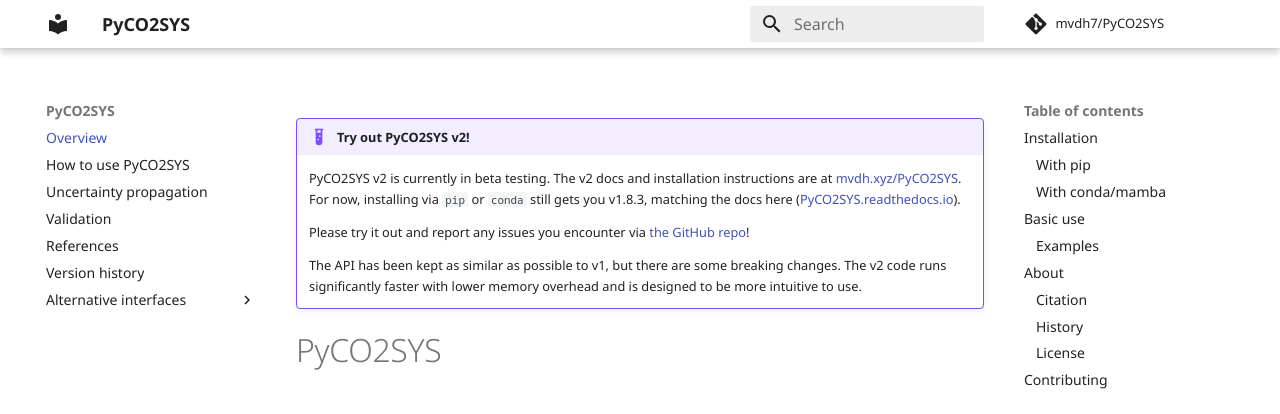
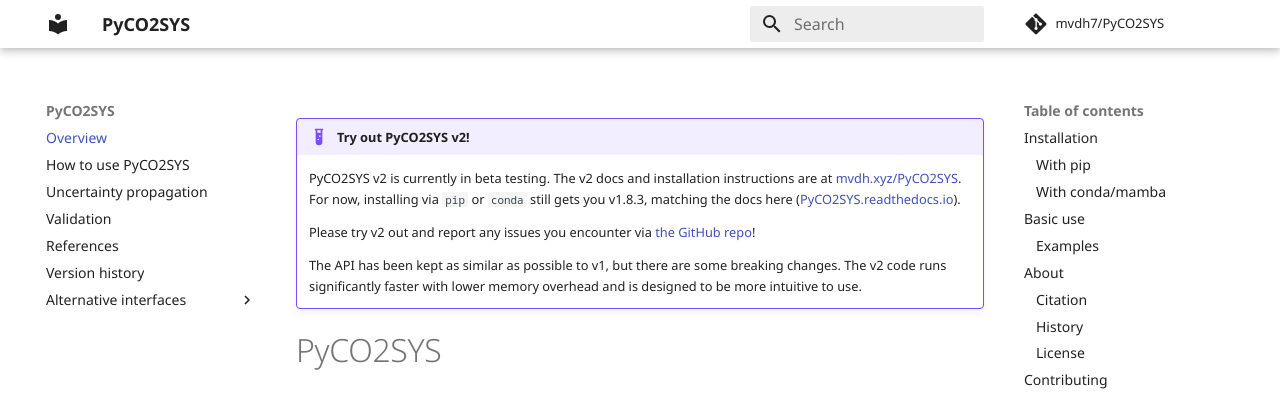
Before and after one commit to mvdh7/PyCO2SYS, an MkDocs documentation site: the page built from docs/index.md, in a window 1280 px wide and 900 px high. Shown: the top 414 px of the window. Built offline with MkDocs 1.6.1 and Material for MkDocs 9.7.7, drawn with Linux system fonts in a browser that asks for light colours; comment, search, counter and statistics services are not loaded.

Commit message:
Fix wording

```diff
--- a/docs/index.md
+++ b/docs/index.md
@@ -1,7 +1,7 @@
 !!! example "Try out PyCO2SYS v2!"
     PyCO2SYS v2 is currently in beta testing.  The v2 docs and installation instructions are at [mvdh.xyz/PyCO2SYS](https://mvdh.xyz/PyCO2SYS/).  For now, installing via `pip` or `conda` still gets you v1.8.3, matching the docs here ([PyCO2SYS.readthedocs.io](https://pyco2sys.readthedocs.io/en/latest/)).
 
-    Please try it out and report any issues you encounter via [the GitHub repo](https://github.com/mvdh7/PyCO2SYS/issues)!
+    Please try v2 out and report any issues you encounter via [the GitHub repo](https://github.com/mvdh7/PyCO2SYS/issues)!
 
     The API has been kept as similar as possible to v1, but there are some breaking changes.  The v2 code runs significantly faster with lower memory overhead and is designed to be more intuitive to use.
 
```
Also changed, not shown: docs/co2sys_nd.md (+1 -1 lines), docs/refs.md (+1 -1 lines), docs/uncertainty.md (+1 -1 lines), docs/validate.md (+1 -1 lines), docs/versions.md (+1 -1 lines).
